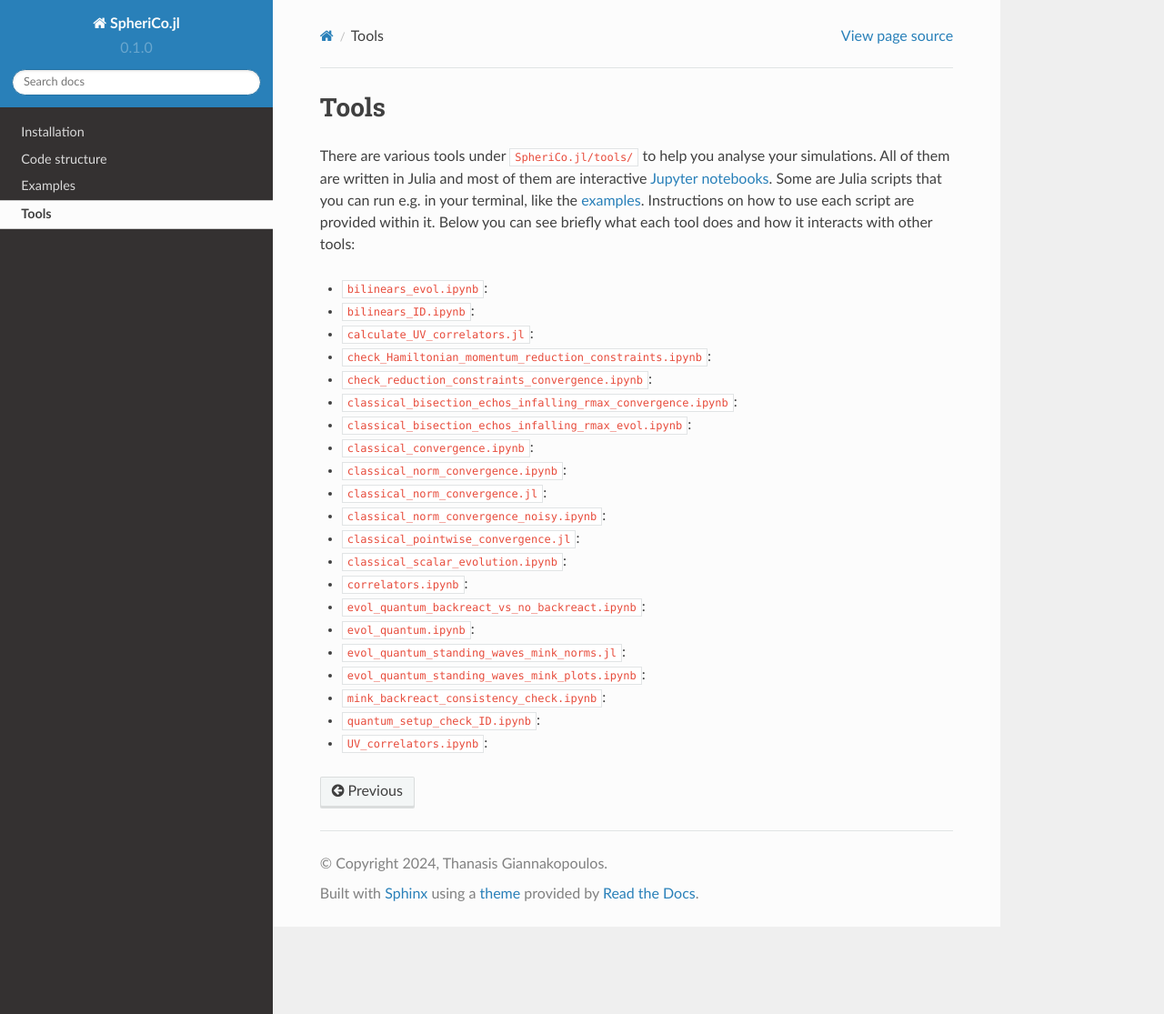
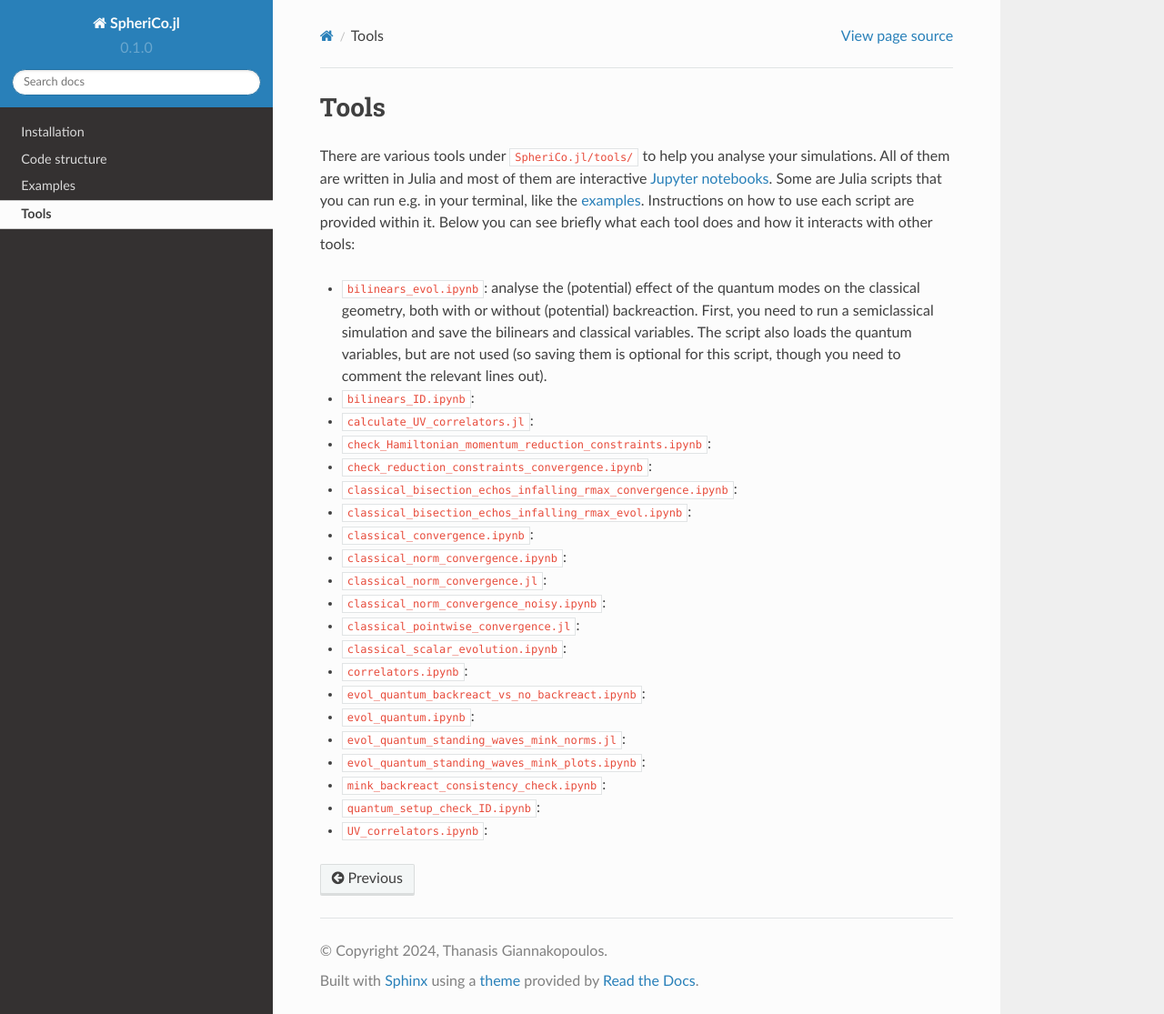
Before and after one commit to ThanasisGiannakopoulos/SpheriCo.jl, a Sphinx documentation site: the page built from docs/source/tools.rst, in a window 1280 px wide and 1115 px high. Shown: the whole window at 91% size. Built offline with Sphinx 7.4.7 and the Read the Docs theme 2.0.0, drawn with Linux system fonts in a browser that asks for light colours.

Commit message:
tools-docs wip: bilinears_evol.ipynb done
Signed-off-by: thanasis@Dobby <giannakopoulos.th@gmail.com>

```diff
--- a/docs/source/tools.rst
+++ b/docs/source/tools.rst
@@ -11,7 +11,13 @@ are Julia scripts that you can run e.g. in your terminal, like the
 provided within it. Below you can see briefly what each tool does and
 how it interacts with other tools:
 
-- ``bilinears_evol.ipynb``:
+- ``bilinears_evol.ipynb``: analyse the (potential) effect of the
+  quantum modes on the classical geometry, both with or without
+  (potential) backreaction. First, you need to run a semiclassical
+  simulation and save the bilinears and classical variables. The
+  script also loads the quantum variables, but are not used (so saving
+  them is optional for this script, though you need to comment the
+  relevant lines out).
 
 - ``bilinears_ID.ipynb``:
 
```
Also changed, not shown: 1 other file.
